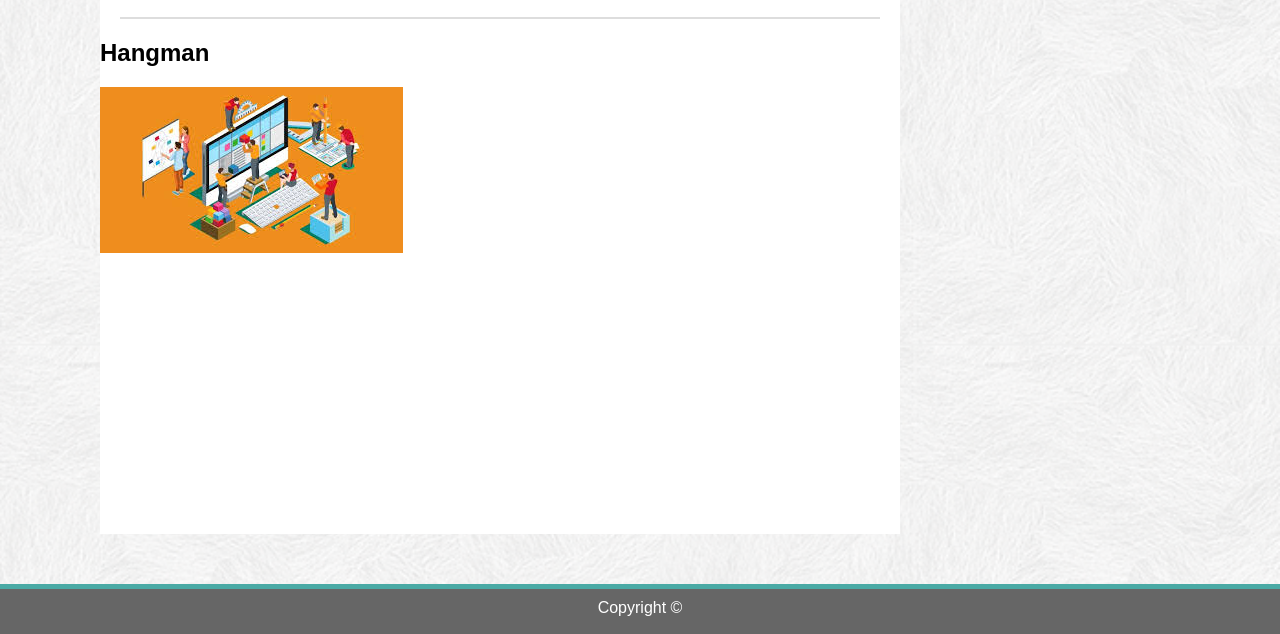
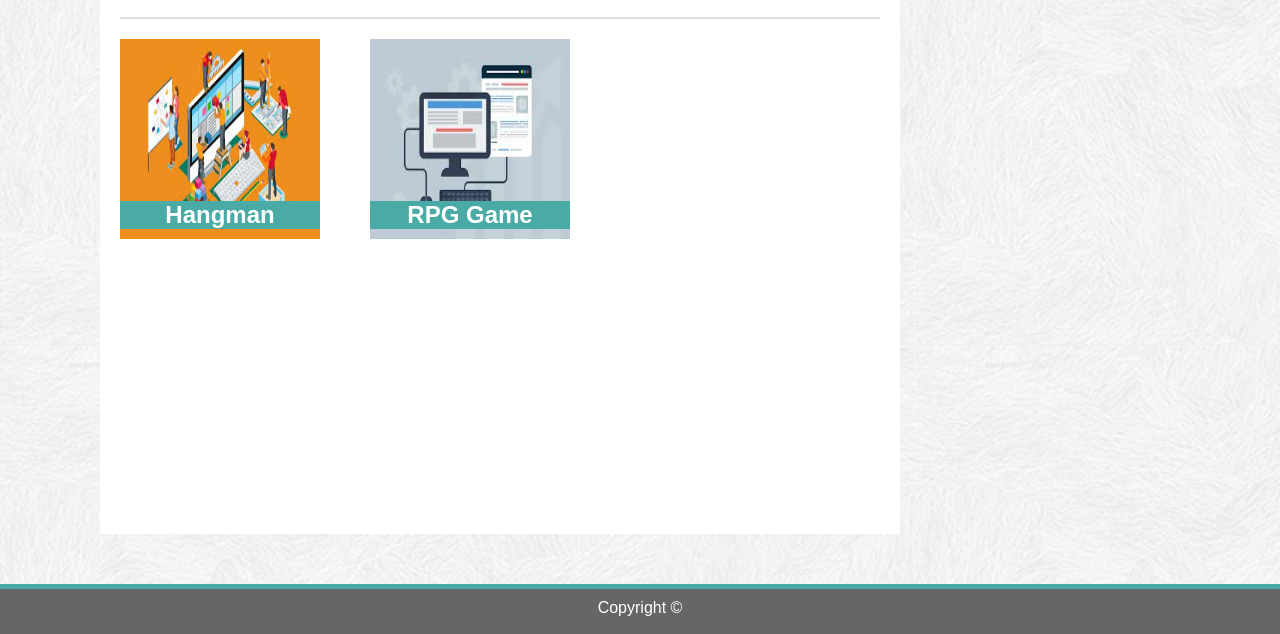
Before and after one commit to ckaoki/Basic-Portfolio, a plain HTML site: page portfolio.html in a window 1280 px wide. Shown: the part 166-800 px from the top of the page. Drawn offline with Linux system fonts and the light colour scheme.

Commit message:
Started basic format of portfolio.html

```diff
--- a/assets/css/style.css
+++ b/assets/css/style.css
@@ -245,3 +245,48 @@ footer p{
     margin: auto;
     color: #777777;
 }
+
+#imgP1{
+    position: absolute;
+    height: 200px;
+    width: 200px;
+    margin: 20px;
+}
+
+#imgP1 img{
+    height: 200px;
+    width: 200px;
+}
+
+#imgP1 h2{
+    margin: 0;
+    position: absolute;
+    bottom: 10px;
+    color: #ffffff;
+    background-color: #4aaaa5;
+    text-align: center;
+    width: 100%;
+}
+
+#imgP2{
+    position: absolute;
+    height: 200px;
+    width: 200px;
+    margin: 20px;
+    left: 250px;
+}
+
+#imgP2 img{
+    height: 200px;
+    width: 200px;
+}
+
+#imgP2 h2{
+    margin: 0;
+    position: absolute;
+    bottom: 10px;
+    color: #ffffff;
+    background-color: #4aaaa5;
+    text-align: center;
+    width: 100%;
+}
--- a/portfolio.html
+++ b/portfolio.html
@@ -28,8 +28,12 @@
                     <h2>Hangman</h2>
                         <img src="assets/images/Portfolio1.jpg" alt="Cullan's picture" >
                 </div>
+                <div id="imgP2">
+                    <h2>RPG Game</h2>
+                        <img src="assets/images/Portfolio2.jpg" alt="Cullan's picture" >
+                </div>
+        </div>
 
-        </div>
 
         <footer>
             <hr>
```
